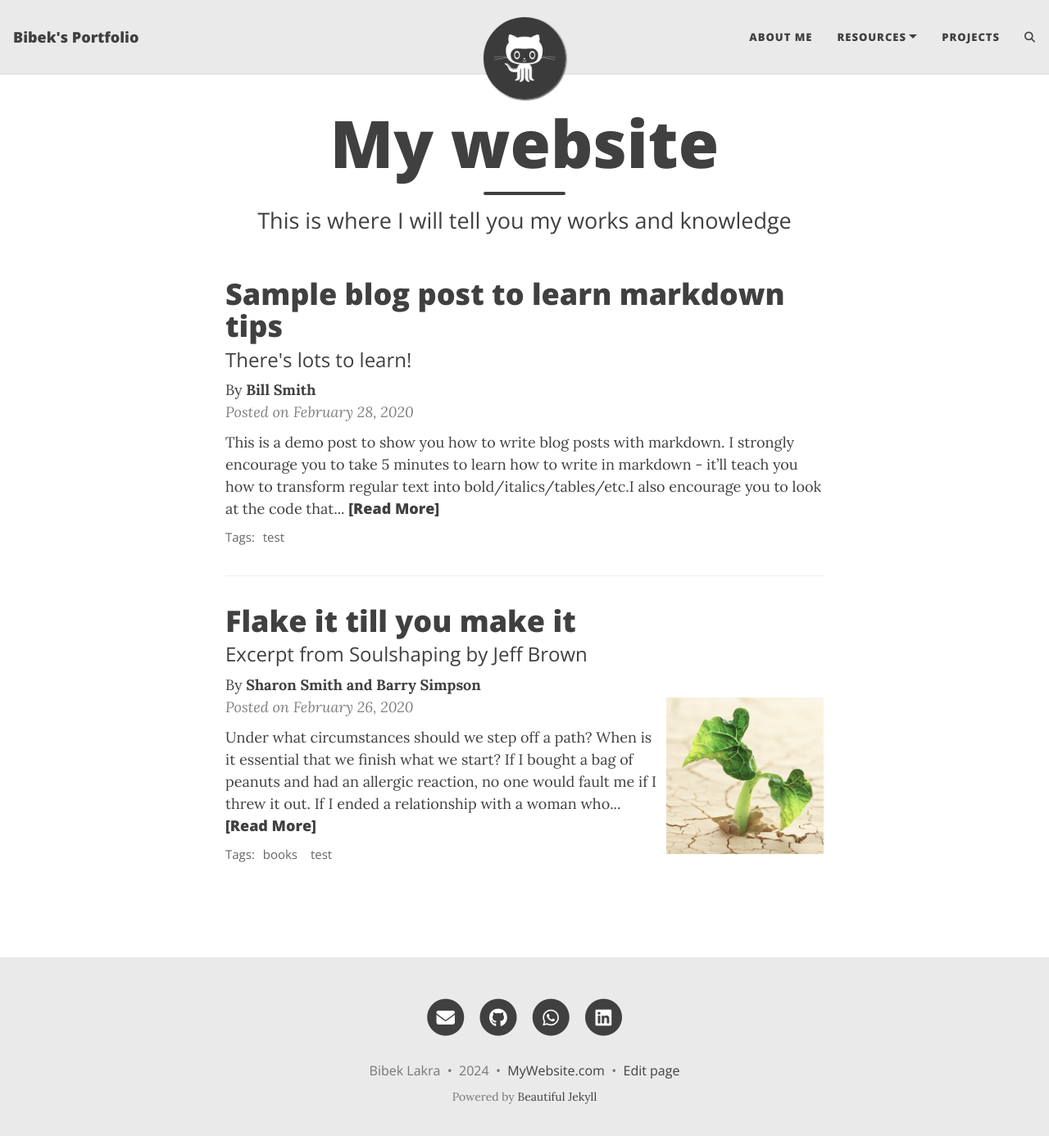
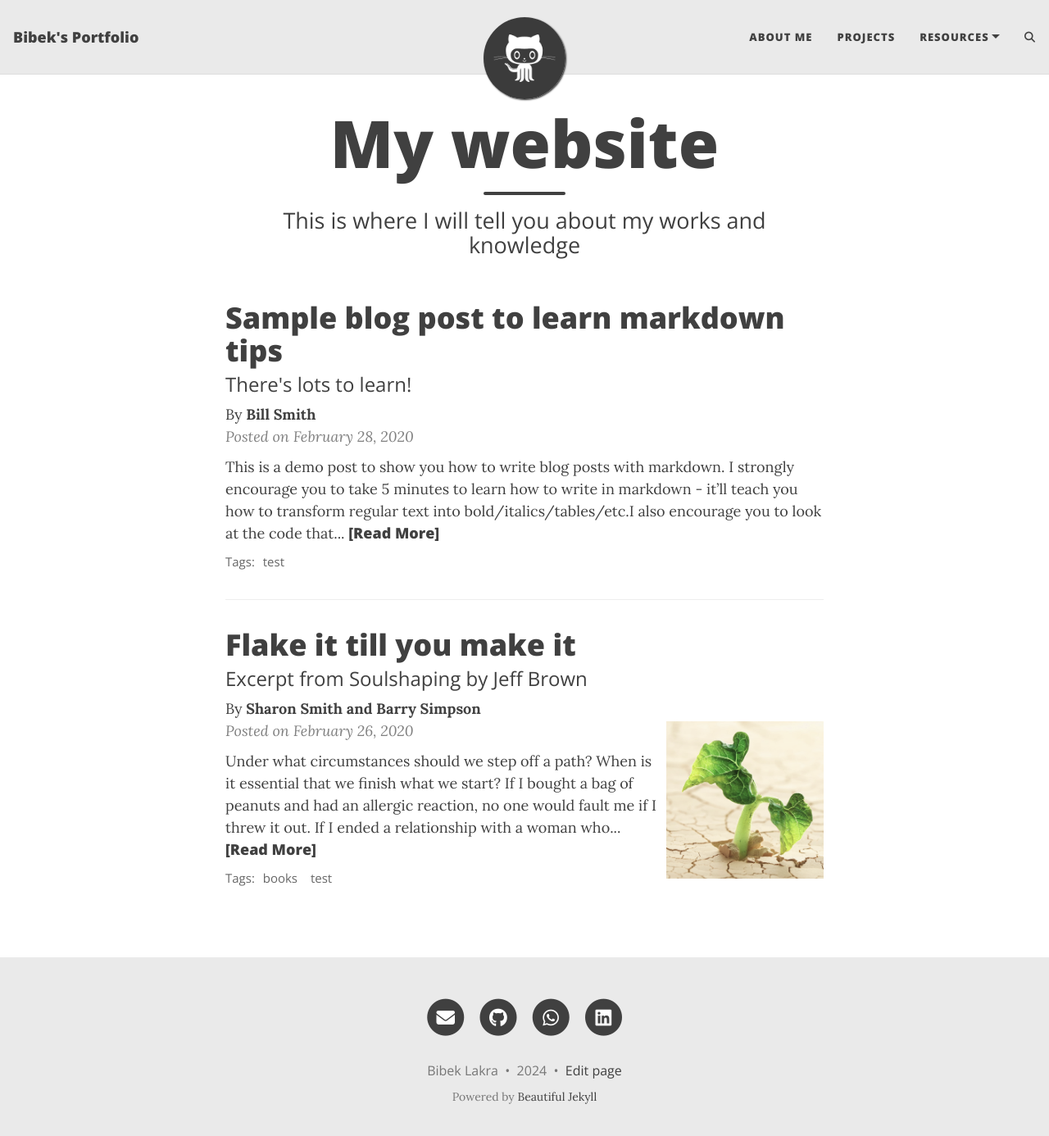
Before and after one commit to BibekLakra91/bibeklakra91.github.io, a Jekyll site: the page built from index.html, in a window 1280 px wide and 1399 px high. Shown: the top 1386 px of the window at 82% size. Built offline with Jekyll 4.4.1, drawn with Linux system fonts in a browser that asks for light colours; the list of posts is cut into pages by our own code; comment, search, counter and statistics services are not loaded.

Commit message:
minor change

```diff
--- a/_config.yml
+++ b/_config.yml
@@ -21,10 +21,10 @@ author: Bibek Lakra
 
 navbar-links:
   About Me: "aboutme"
+  Projects: "projects"
   Resources:
     - Beautiful Jekyll: "https://beautifuljekyll.com"
     - Learn markdown: "https://www.markdowntutorial.com/"
-  Projects: "projects"
 
 ################
 # --- Logo --- #
@@ -100,7 +100,7 @@ share-links-active:
 
 # How to display the link to your website in the footer
 # Remove this if you don't want a link in the footer
-url-pretty: "MyWebsite.com"
+# url-pretty: "MyWebsite.com"
 
 # Add the website title to the title of every page
 title-on-all-pages: true
--- a/index.html
+++ b/index.html
@@ -1,5 +1,5 @@
 ---
 layout: home
 title: My website
-subtitle: This is where I will tell you  my works and knowledge
+subtitle: This is where I will tell you about my works and knowledge
 ---
```
